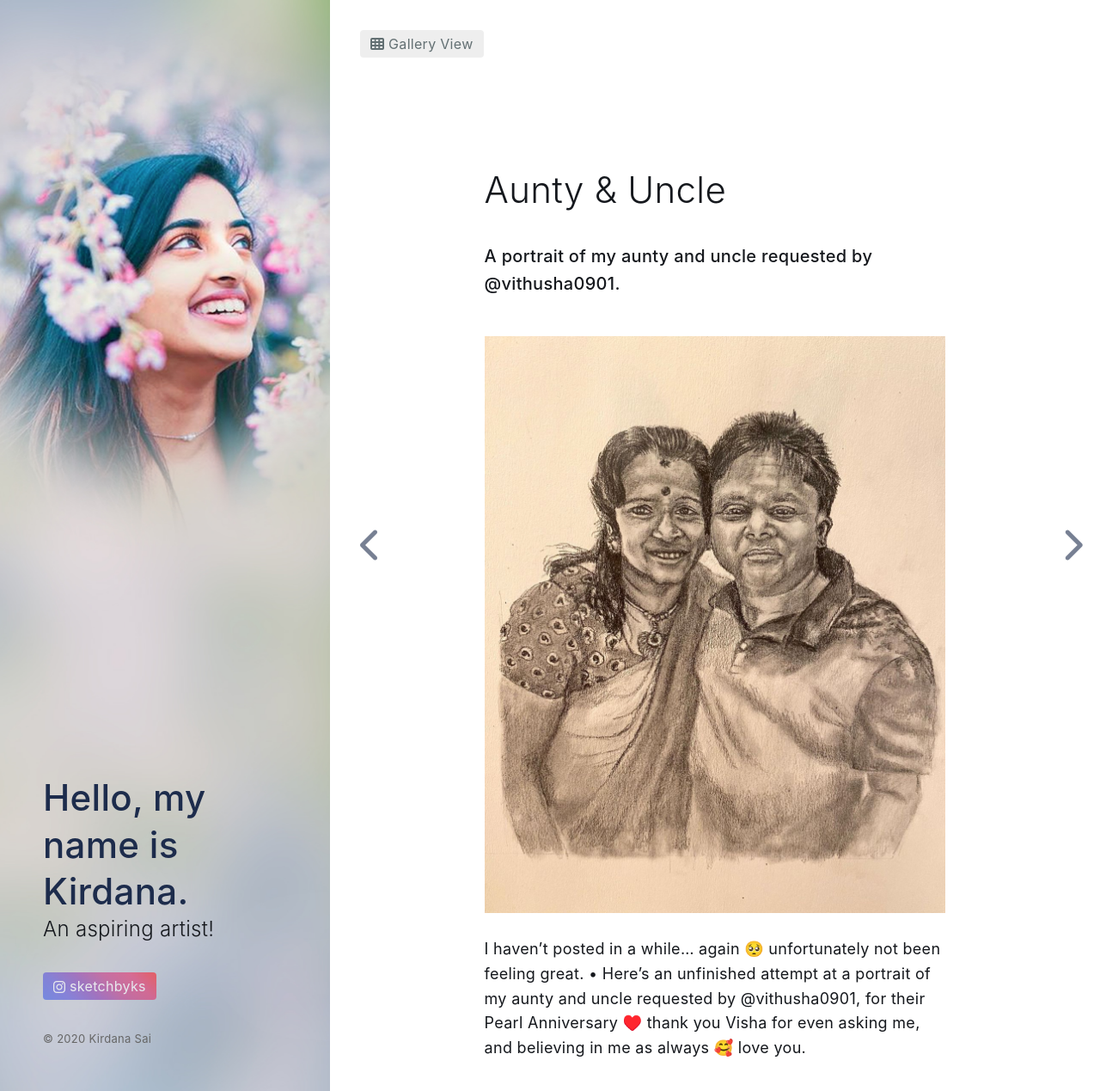
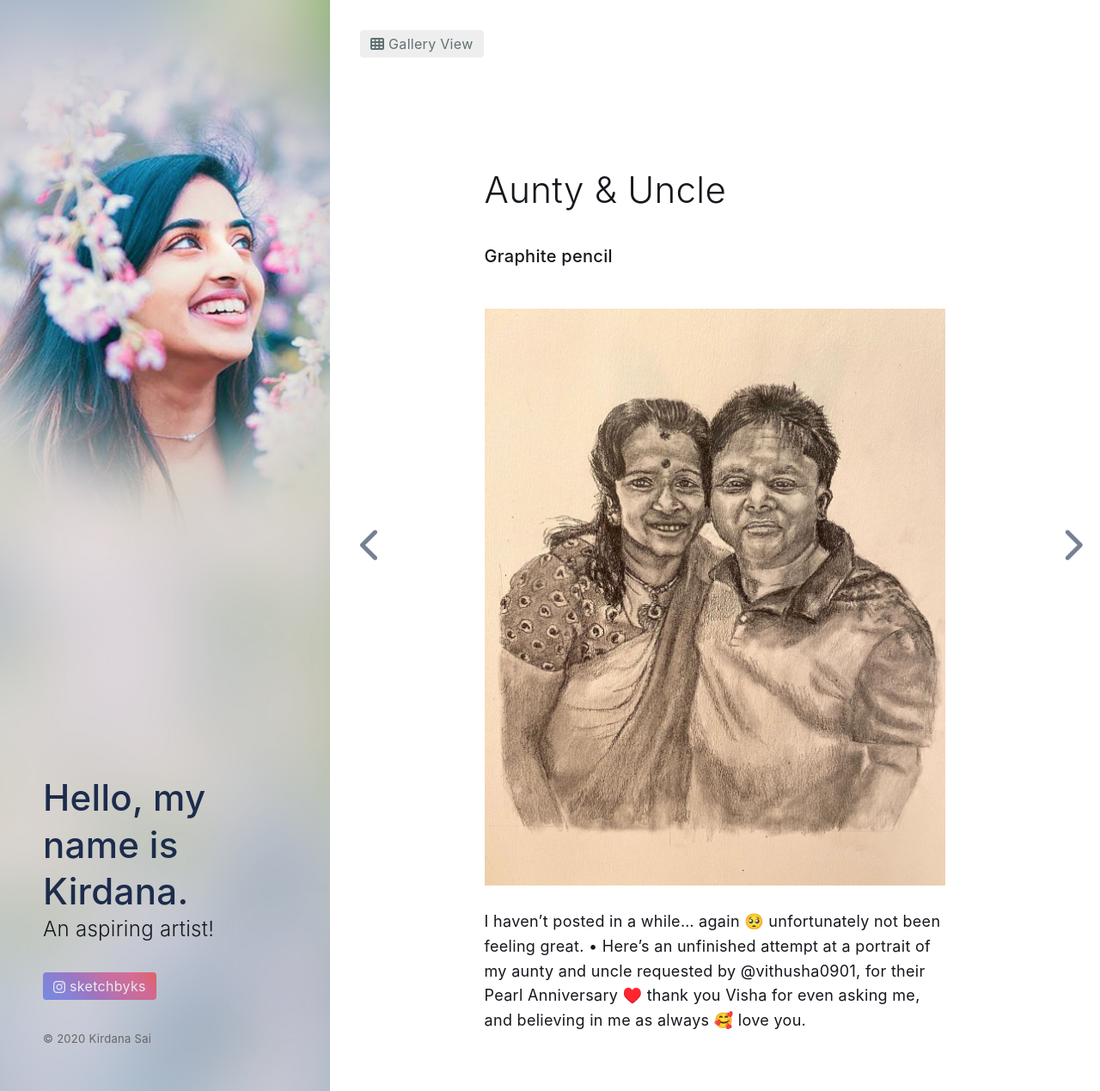
Before and after one commit to kirdanasai/kirdanasai.github.io, a Jekyll site: the page built from _art/pearl-anniversary.md, in a window 1280 px wide and 1269 px high. Shown: the whole window at 86% size. Built offline with Jekyll 4.4.1, drawn with Linux system fonts in a browser that asks for light colours; nearby versions of some CDN libraries.

Commit message:
Update pearl-anniversary.md

```diff
--- a/_art/pearl-anniversary.md
+++ b/_art/pearl-anniversary.md
@@ -1,7 +1,7 @@
 ---
 layout: art
 title: Aunty & Uncle
-tagline: A portrait of my aunty and uncle requested by @vithusha0901.
+tagline: Graphite pencil
 image: 2.jpg
 ---
 I haven’t posted in a while... again 🥺 unfortunately not been feeling great.
```
